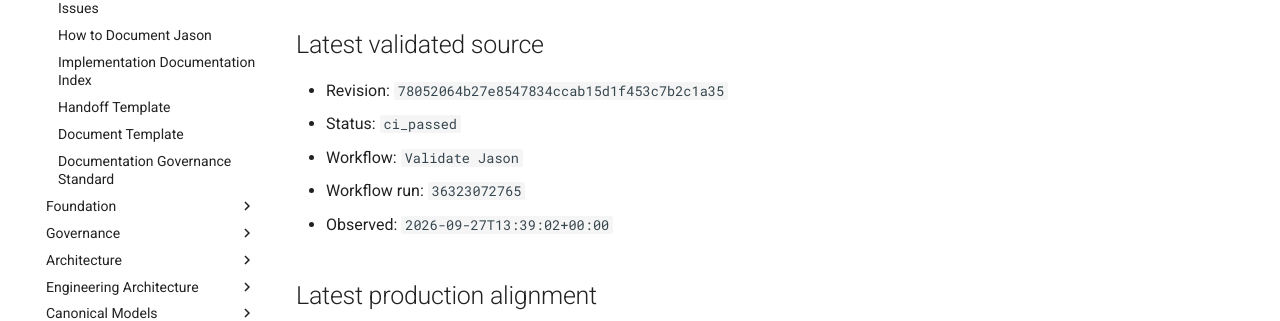
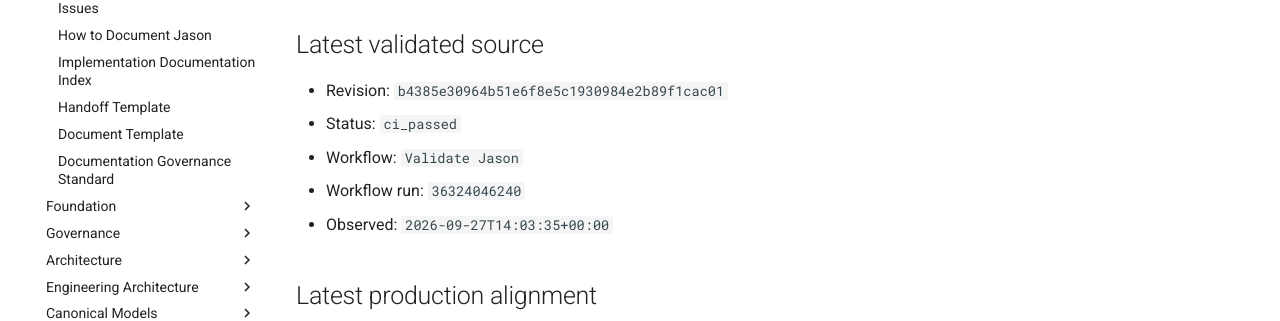
Before and after one commit to al-teamaot-com/jason, an MkDocs documentation site: the page built from docs/control/AUTOMATED-CHANGE-STATE.md, in a window 1280 px wide and 1163 px high. Shown: the part 337-658 px from the top of the window. Built offline with MkDocs 1.6.1 and Material for MkDocs 9.7.7, drawn with Linux system fonts in a browser that asks for light colours; comment, search, counter and statistics services are not loaded.

Commit message:
Reconcile automated documentation state for b4385e30964b

```diff
--- a/docs/control/AUTOMATED-CHANGE-STATE.md
+++ b/docs/control/AUTOMATED-CHANGE-STATE.md
@@ -8,11 +8,11 @@
 
 ## Latest validated source
 
-- Revision: `78052064b27e8547834ccab15d1f453c7b2c1a35`
+- Revision: `b4385e30964b51e6f8e5c1930984e2b89f1cac01`
 - Status: `ci_passed`
 - Workflow: `Validate Jason`
-- Workflow run: `36323072765`
-- Observed: `2026-09-27T13:39:02+00:00`
+- Workflow run: `36324046240`
+- Observed: `2026-09-27T14:03:35+00:00`
 
 ## Latest production alignment
 
```
Also changed, not shown: docs/control/AUTOMATED-CHANGE-STATE.json (+4 -4 lines).
